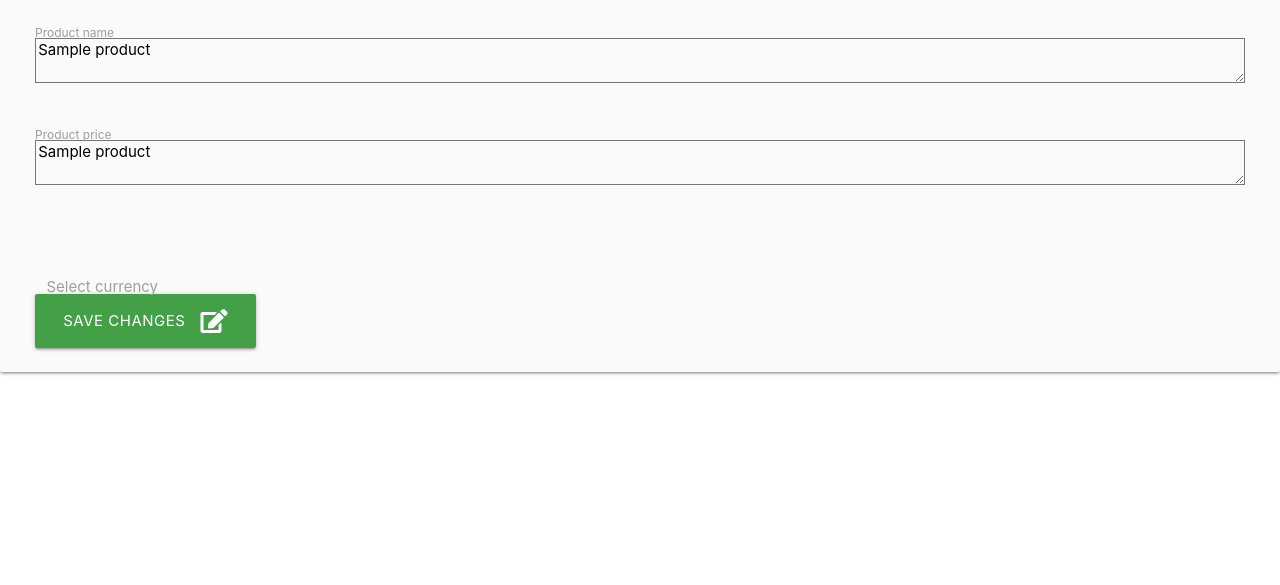
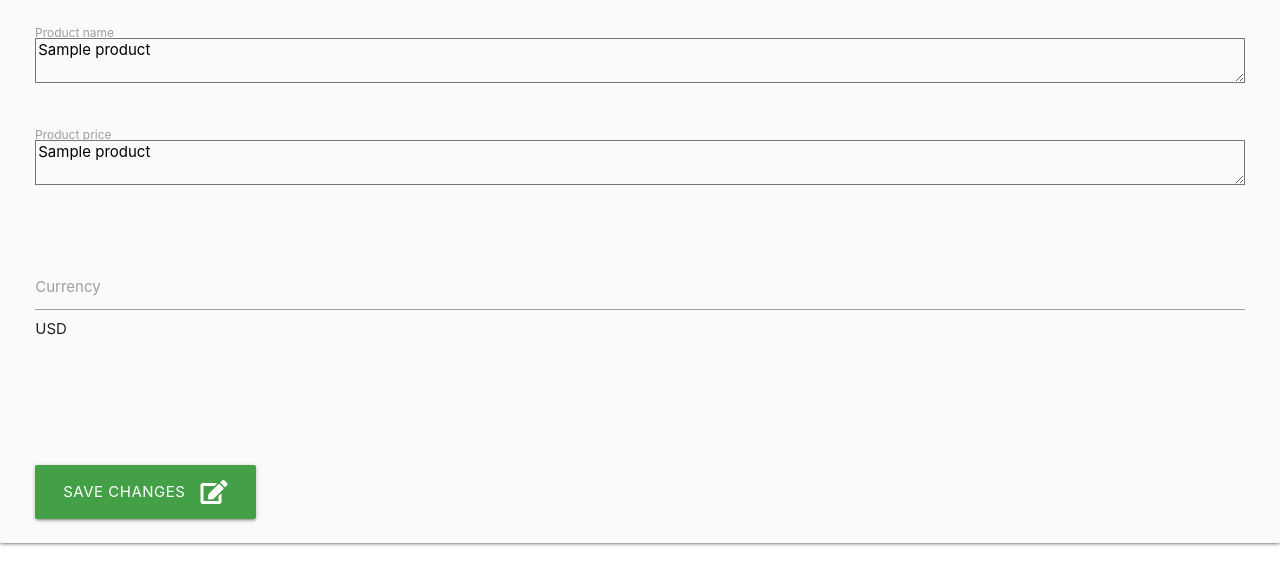
Before and after one commit to michodgs25/jeffs-store, a Flask app: template templates/edit_product.html in a window 1280 px wide. Shown: the part 139-724 px from the top of the page. Run offline with Flask 2, Linux system fonts and the light colour scheme; the template is opened without the code that fills it: most values are stand-ins (such as "Sample title", 1, 10 or a date in 2020); some libraries are stand-ins or nearby versions.

Commit message:
Make changes to product calls

```diff
--- a/templates/edit_product.html
+++ b/templates/edit_product.html
@@ -41,18 +41,15 @@
             </div>
         </div>
         <br>
-        <!--edit product currency-->
-        <div class="input-field col s12">
-            <select id="product_currency" name="product_currency" required>
-                <option value="" disabled>Please select:</option>
-                <option value="{{ product.product_currency }}">GBP</option>
-                <option value="{{ product.product_currency }}">USD</option>
-                <option value="{{ product.product_currency }}">CHF</option>
-                <option value="{{ product.product_currency }}" selected>KYD</option>
-                <option value="{{ product.product_currency }}">EUR</option>
-            </select>
-            <label for="product_currency">Select currency</label>
+        <!--Edit product currency-->
+        <div class="row">
+            <div class="input-field col s12">
+                <input id="product_currency" name="product_currency" type="text" class="validate" minlength="1"
+                    maxlength="8" required> {{ product.product_currency }}
+                <label for="product_currency">Currency</label>
+            </div>
         </div>
+        <br></br>
         <br>
         <!--save activity button-->
         <br>
```
Also changed, not shown: templates/add_product.html (+9 -2 lines).
